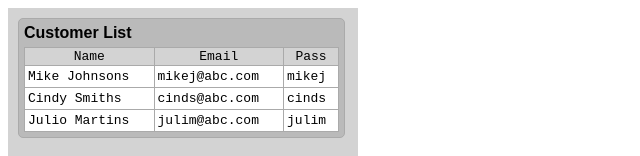
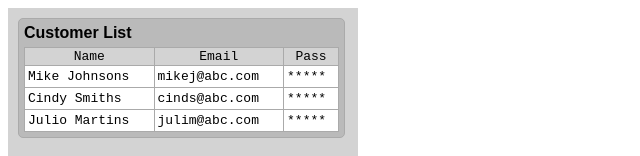
Before and after one commit to amcgowan23/project-phase02-cust-app, a React (Create React App) app: page / in a window 1280 px wide. Shown: the top 156 px of the page, without its empty margins (0-640 px from the left). Built offline with nearby package versions, Linux system fonts and the light colour scheme.

Commit message:
updated password masking

```diff
--- a/src/App.js
+++ b/src/App.js
@@ -87,7 +87,7 @@ export function App(params) {
               >
                 <td>{item.name}</td>
                 <td>{item.email}</td>
-                <td>{item.password}</td>
+                <td>{item.password ? '*'.repeat(item.password.length) : ''}</td>
               </tr>
             ))}
           </tbody>
```
